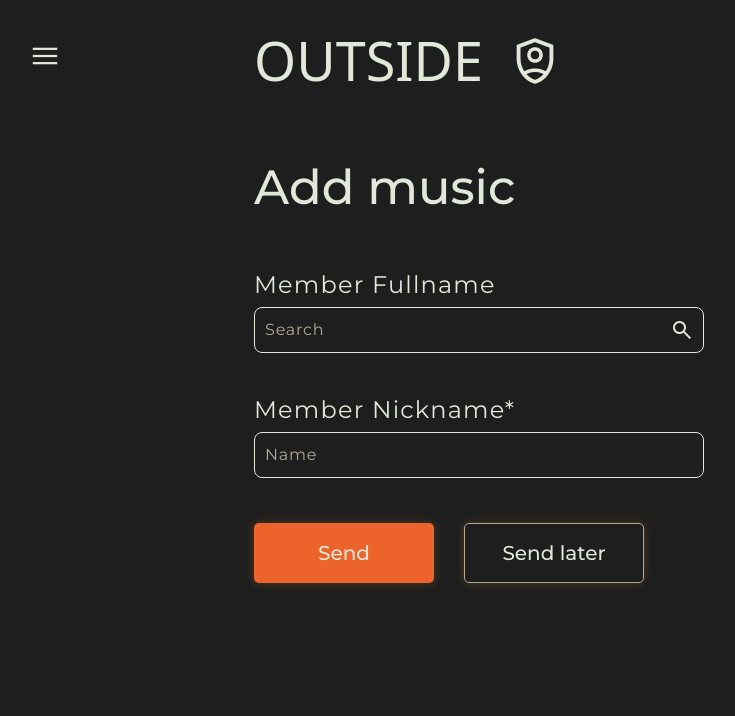
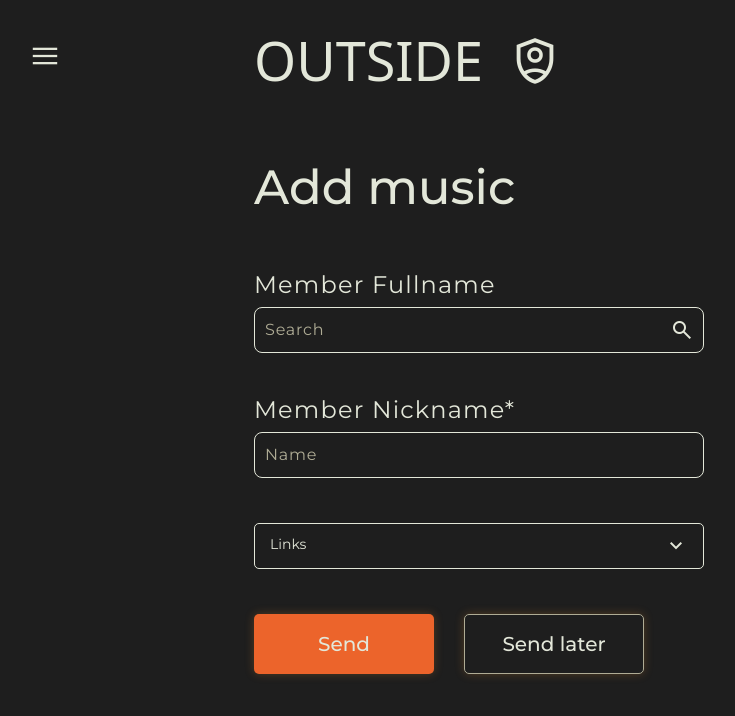
Before and after one commit to outsideOfficialy/adminPanel, a Next.js app: page / in a window 1280 px wide. Shown: the top 716 px of the page, without its empty margins (11-746 px from the left). Built offline with nearby package versions, Linux system fonts and the light colour scheme; a web font is replaced by a local one.

Commit message:
dropdown start

```diff
--- a/app/page.tsx
+++ b/app/page.tsx
@@ -2,13 +2,18 @@
 
 import PageLayout from "@/components/PageLayout";
 import { InputTypeText, SearchInput } from "@/components/Inputs";
-import Link from "next/link";
+import Dropdown from "@/components/Dropdown";
 
 export default function Home() {
   return (
     <PageLayout title="Add music">
-      <SearchInput onSearch={() => {}} placeholder="Search" label="Member Fullname" name="search" />
+      <SearchInput onSearch={() => { }} placeholder="Search" label="Member Fullname" name="search" />
       <InputTypeText placeholder="Name" label="Member Nickname*" name="nickname" />
+      <Dropdown inputsName="music[]" headerText="Links" links={[
+        {
+          platformLink: "some-link-to-platform",
+          platformName: "Spotify"
+        }]} />
     </PageLayout>
   );
 }
--- /dev/null
+++ b/components/Dropdown/index.tsx
@@ -0,0 +1,34 @@
+import clsx from "clsx";
+import React from "react";
+
+interface DropdownProps {
+  headerText: string;
+  inputsName: `${string}[]`;
+  links: {
+    platformName: string;
+    platformLink: string;
+  }[]
+}
+
+const Dropdown: React.FC<DropdownProps> = ({
+  headerText
+}) => {
+  const [isOpen, setIsOpen] = React.useState<boolean>(false);
+
+  const openToggler = () => setIsOpen(!isOpen);
+
+  return <button type="button" onFocus={() => setIsOpen(true)} onBlur={() => setIsOpen(false)}>
+    {/* header */}
+    <div className={clsx("relative flex justify-between cursor-pointer w-full max-w-[450px] py-[10px] px-[15px] text-[14px] rounded-[5px] border-[1px] border-white hover:border-main-primary-color transition duration-300 ", isOpen ? "border-main-primary-color" : "")}>
+      {headerText}
+      {/* if arrow is rotating than do this */}
+      <div className={clsx("material-symbols-outlined relative", isOpen ? "" : "")}>keyboard_arrow_down</div>
+    </div>
+    {/* body */}
+    <div className={clsx(
+      isOpen ? "" : ""
+    )}></div>
+  </button>
+}
+
+export default Dropdown;
```
